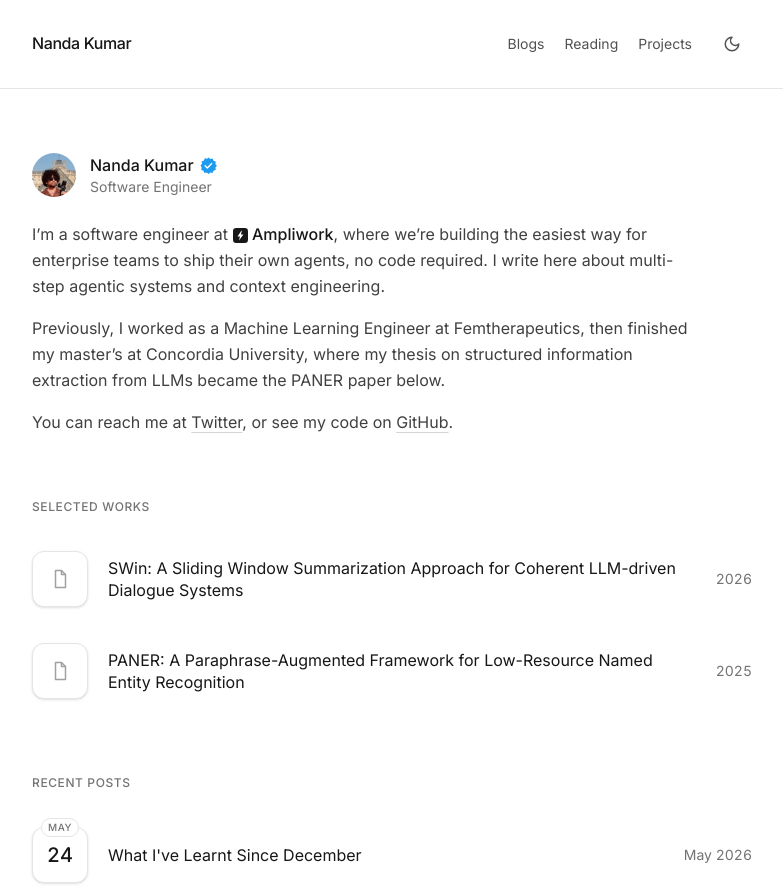
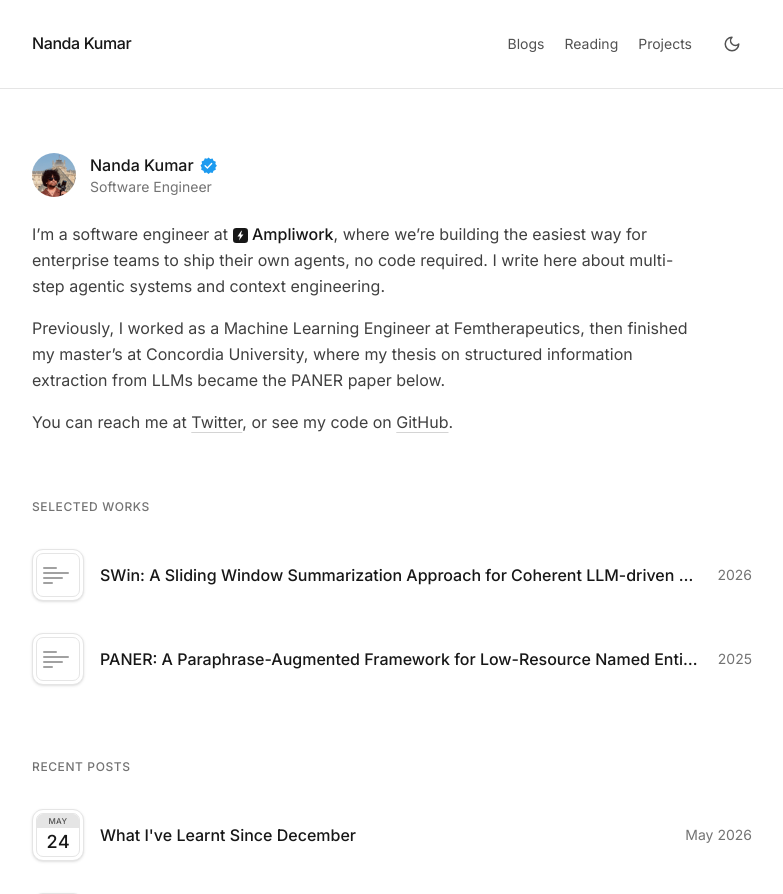
Before and after one commit to parzival1l/parzival1l.github.io, a Next.js app: page / in a window 1280 px wide. Shown: the top 894 px of the page, without its empty margins (248-1031 px from the left). Built offline with nearby package versions, Linux system fonts and the light colour scheme.

Commit message:
Match reference badges: ringed shell, mini-calendar, paragraph glyph

```diff
--- a/app/page.tsx
+++ b/app/page.tsx
@@ -47,12 +47,13 @@ const BIO_LINK =
   'underline decoration-neutral-300 underline-offset-4 hover:decoration-neutral-900'
 
 const ROW =
-  'group -mx-4 flex items-center gap-x-5 rounded-2xl px-4 py-3 transition-colors hover:bg-neutral-100 dark:hover:bg-neutral-800'
+  'group -mx-3 flex items-center gap-x-4 rounded-[18px] px-3 py-2.5 transition-colors hover:bg-neutral-100 dark:hover:bg-neutral-800'
 
-const ROW_TITLE = 'min-w-0 flex-1 text-base leading-snug text-neutral-900'
+const ROW_TITLE =
+  'min-w-0 flex-1 truncate text-base font-medium leading-snug text-neutral-900'
 
 const ROW_RAIL =
-  'whitespace-nowrap pl-2 text-right text-sm tabular-nums text-neutral-500'
+  'max-w-[50%] shrink-0 truncate text-right text-sm text-neutral-500'
 
 const WORKS = [
   {
@@ -87,38 +88,45 @@ function dateParts(iso: string) {
   }
 }
 
-/** Bordered calendar square: month chip raised over the top edge, big day. */
+/** Ringed shell: border + padding + inner border reads as the double-ring
+    badge from the noechague-site reference. */
+const BADGE_SHELL =
+  'flex shrink-0 items-center justify-center rounded-[11px] border border-neutral-200 bg-[var(--bg)] p-[3px] shadow-sm'
+
+const BADGE_INNER =
+  'flex h-11 w-11 shrink-0 select-none flex-col overflow-hidden rounded-[7px] border border-neutral-200 bg-[var(--bg)]'
+
+/** Mini calendar: gray month strip on top, big day below. */
 function DateBadge({ mon, day }: { mon: string; day: string }) {
   return (
-    <span className="relative flex h-14 w-14 flex-none items-center justify-center rounded-xl border border-neutral-200 bg-[var(--bg)] shadow-sm">
-      <span className="absolute -top-2.5 rounded-full border border-neutral-200 bg-[var(--bg)] px-1.5 py-px text-[10px] font-medium uppercase tracking-wider text-neutral-500">
-        {mon}
-      </span>
-      <span className="text-xl font-medium tabular-nums text-neutral-900">
-        {day}
+    <span className={BADGE_SHELL}>
+      <span className={BADGE_INNER}>
+        <span className="flex h-3.5 w-full shrink-0 items-center justify-center bg-neutral-200 text-[8px] font-medium uppercase leading-none tracking-wider text-neutral-600">
+          {mon}
+        </span>
+        <span className="flex flex-1 items-center justify-center text-lg font-medium leading-none tabular-nums text-neutral-900">
+          {day}
+        </span>
       </span>
     </span>
   )
 }
 
-/** Same square, with a paper glyph for publications. */
+/** Same shell, with the staggered paragraph-lines glyph for papers. */
 function PaperBadge() {
+  const widths = ['w-[14px]', 'w-[26px]', 'w-[20px]', 'w-[10px]']
   return (
-    <span className="flex h-14 w-14 flex-none items-center justify-center rounded-xl border border-neutral-200 bg-[var(--bg)] text-neutral-400 shadow-sm">
-      <svg
-        viewBox="0 0 24 24"
-        fill="none"
-        stroke="currentColor"
-        strokeWidth="1.5"
-        className="h-6 w-6"
-        aria-hidden="true"
+    <span className={BADGE_SHELL}>
+      <span
+        className={`${BADGE_INNER} items-start justify-center gap-[3px] p-1.5`}
       >
-        <path
-          strokeLinejoin="round"
-          d="M7.5 3.5h6l4 4v13h-10z"
-        />
-        <path strokeLinejoin="round" d="M13.5 3.5v4h4" />
-      </svg>
+        {widths.map((w) => (
+          <span
+            key={w}
+            className={`h-[2px] shrink-0 rounded-full bg-neutral-400 ${w}`}
+          />
+        ))}
+      </span>
     </span>
   )
 }
```
